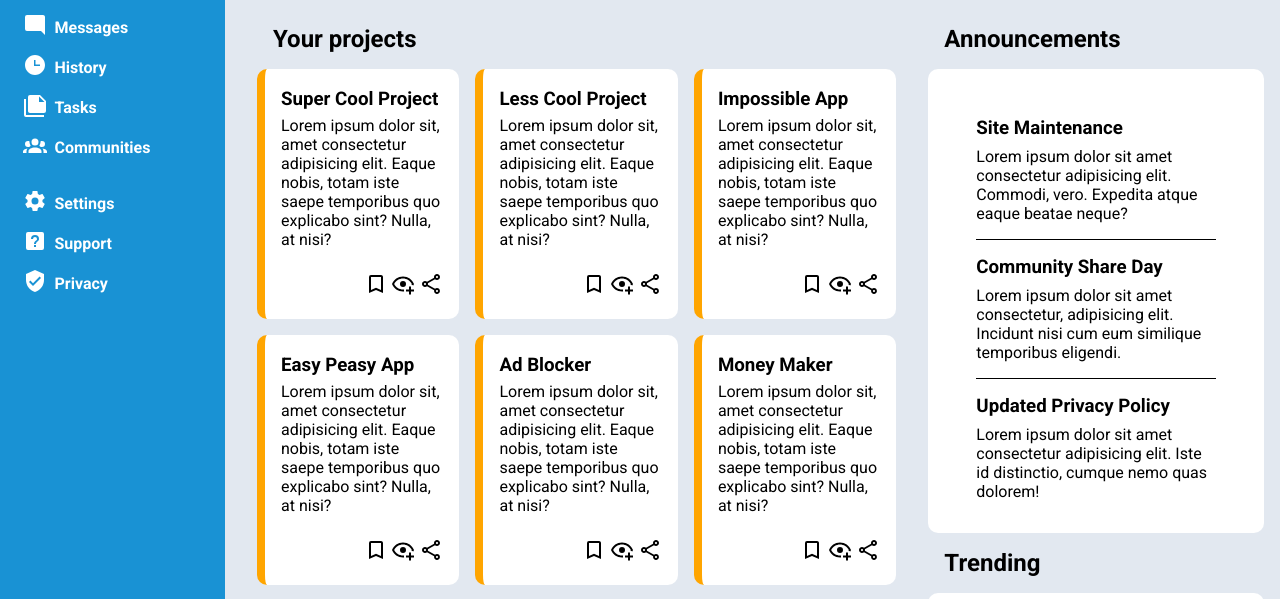
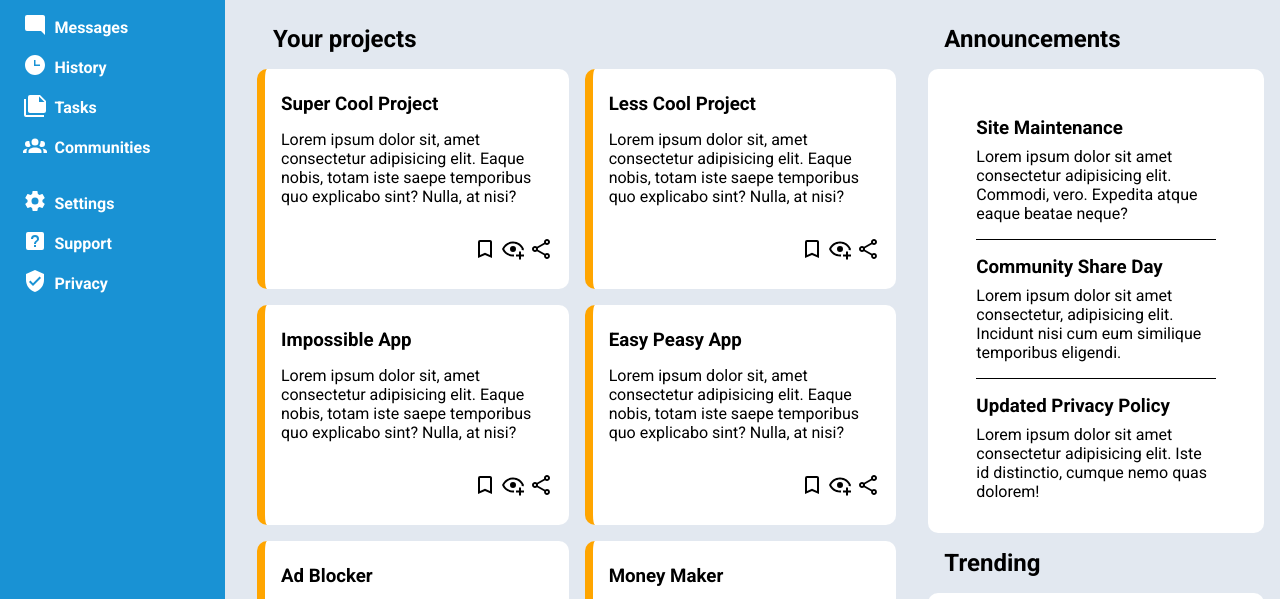
Before and after one commit to valentinhimself/dashboard-project, a plain HTML site: page index.html in a window 1280 px wide. Shown: the part 163-762 px from the top of the page. Drawn offline with Linux system fonts and the light colour scheme.

Commit message:
Fix card width

```diff
--- a/css/style.css
+++ b/css/style.css
@@ -175,13 +175,13 @@ h2 {
 
 .projects-grid {
     display: grid;
-    grid-template-columns: repeat(auto-fit,minmax(190px,1fr));
+    grid-template-columns: repeat(auto-fit,minmax(300px,1fr));
     gap: 1rem;
 }
 
 .card__div {
     background:white;
-    min-height: 250px;
+    min-height: 220px;
     padding: 1rem;
     border-radius: 10px;
     border-left: 8px solid orange;
```
